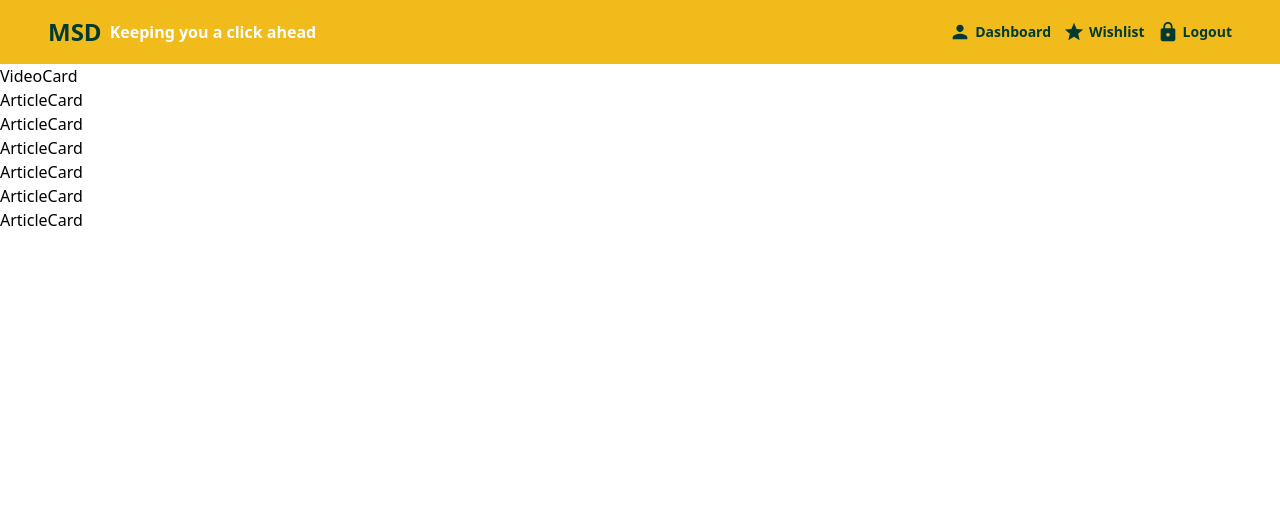
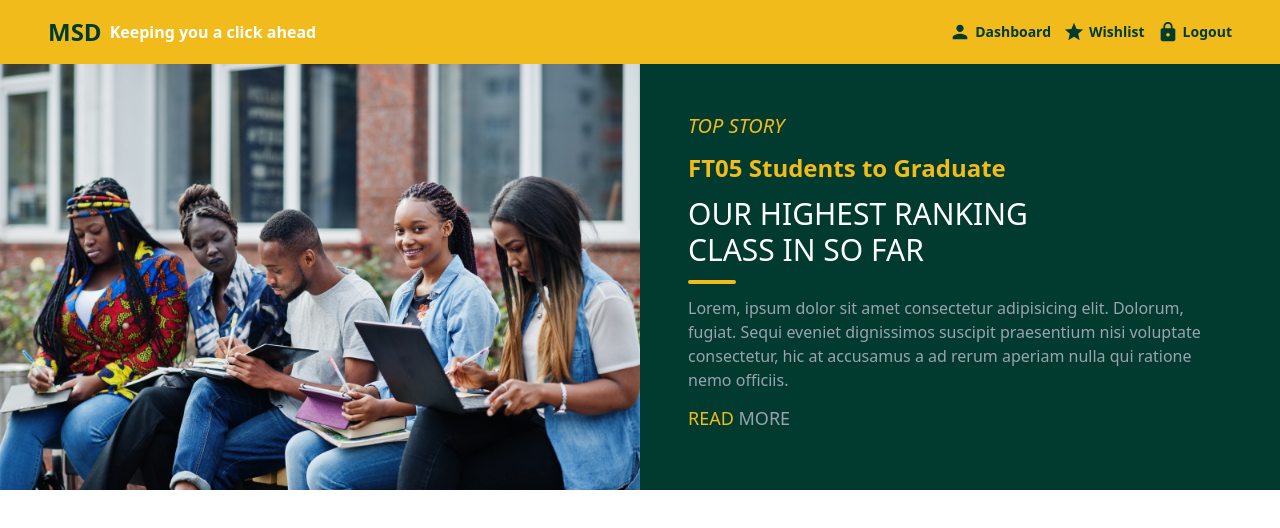
Before and after one commit to BrianBaraza23/MoringaFinalProject, a React (Create React App) app: page / in a window 1280 px wide. Shown: the top 528 px of the page. Built offline with nearby package versions, Linux system fonts and the light colour scheme.

Commit message:
Add featured article section

```diff
--- /dev/null
+++ b/src/components/FeaturedView.jsx
@@ -0,0 +1,37 @@
+import React from "react";
+
+const FeaturedView = () => {
+  return (
+    <div className='bg-default-green grid grid-cols-2'>
+      <div className='col-span-1'>
+        <img src='/assets/images/image-2.jpeg' alt='featured article' />
+      </div>
+      <div className='col-span-1 flex flex-col p-12 relative'>
+        <h6 className='text-default-gold text-xl uppercase italic'>
+          Top Story
+        </h6>
+        <h2 className='text-default-gold text-2xl py-3 font-semibold'>
+          FT05 Students to Graduate
+        </h2>
+        <h4 className='text-white uppercase text-3xl'>
+          Our Highest Ranking <br /> Class In So Far
+        </h4>
+        <hr className='w-12 h-1 bg-default-gold rounded-full border-none mt-3' />
+        <p className='text-gray-400 text-md py-3'>
+          Lorem, ipsum dolor sit amet consectetur adipisicing elit. Dolorum,
+          fugiat. Sequi eveniet dignissimos suscipit praesentium nisi voluptate
+          consectetur, hic at accusamus a ad rerum aperiam nulla qui ratione
+          nemo officiis.
+        </p>
+        <h4 className='text-gray-400 uppercase text-lg cursor-pointer'>
+          <span className='text-default-gold'>Read</span> More
+        </h4>
+        {/* <p className='text-gray-600 text-md absolute top-0 right-0 flex flex-col items-end transform translate-y-1/2'>
+          Published: <br /> 30th Nov <br /> 2023
+        </p> */}
+      </div>
+    </div>
+  );
+};
+
+export default FeaturedView;
--- a/src/pages/HomePage.jsx
+++ b/src/pages/HomePage.jsx
@@ -2,16 +2,13 @@ import React from "react";
 import VideoCard from "../components/VideoCard";
 import ArticleCard from "../components/ArticleCard";
 import Header from "../components/Header";
+import FeaturedView from "../components/FeaturedView";
 
 const HomePage = () => {
-  const dummyData = [1, 2, 3, 4, 5, 6];
   return (
     <>
       <Header />
-      <VideoCard />
-      {dummyData.map((card) => {
-        return <ArticleCard key={card} />;
-      })}
+      <FeaturedView />
     </>
   );
 };
```
Also changed, not shown: public/assets/images/image-2.jpeg (added).
